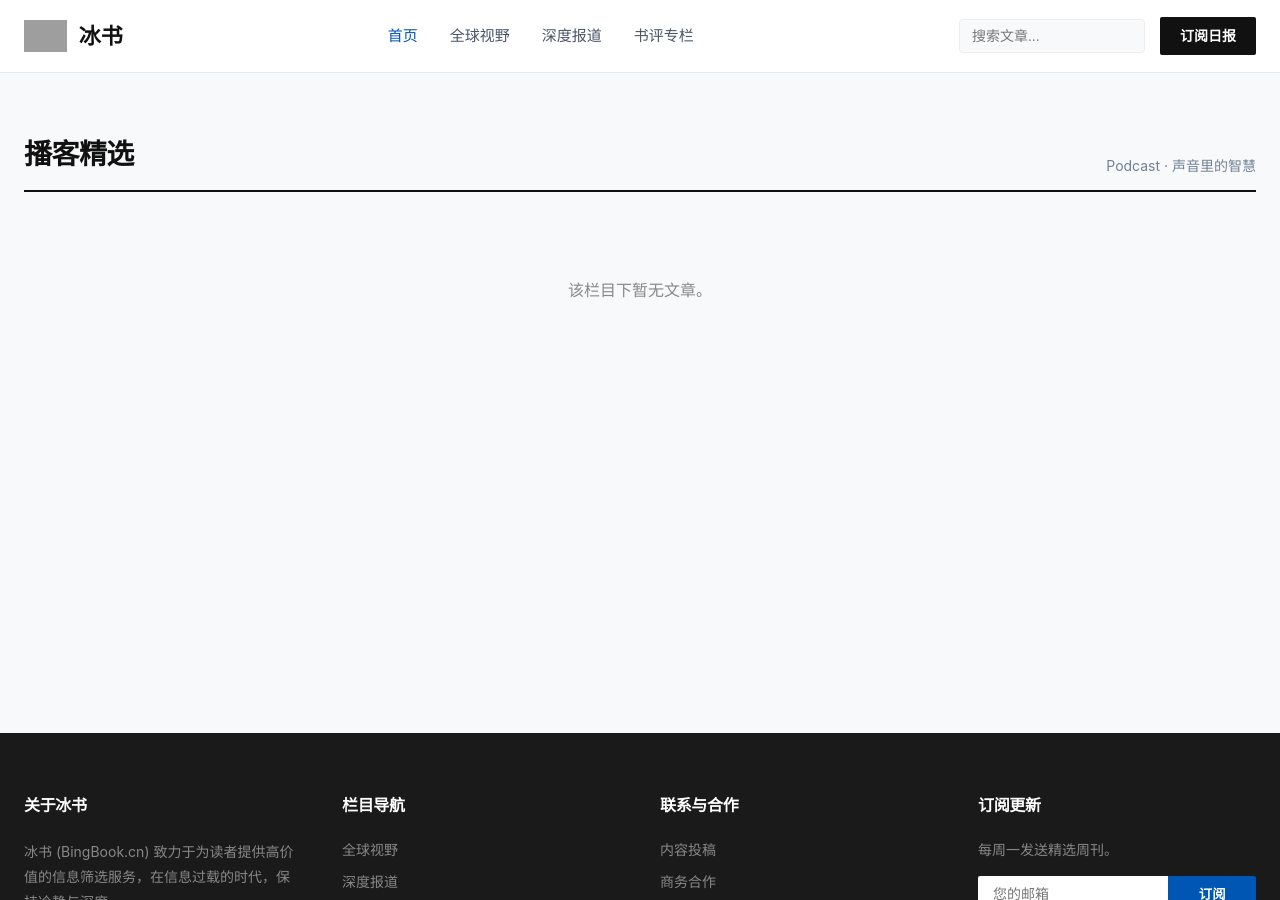
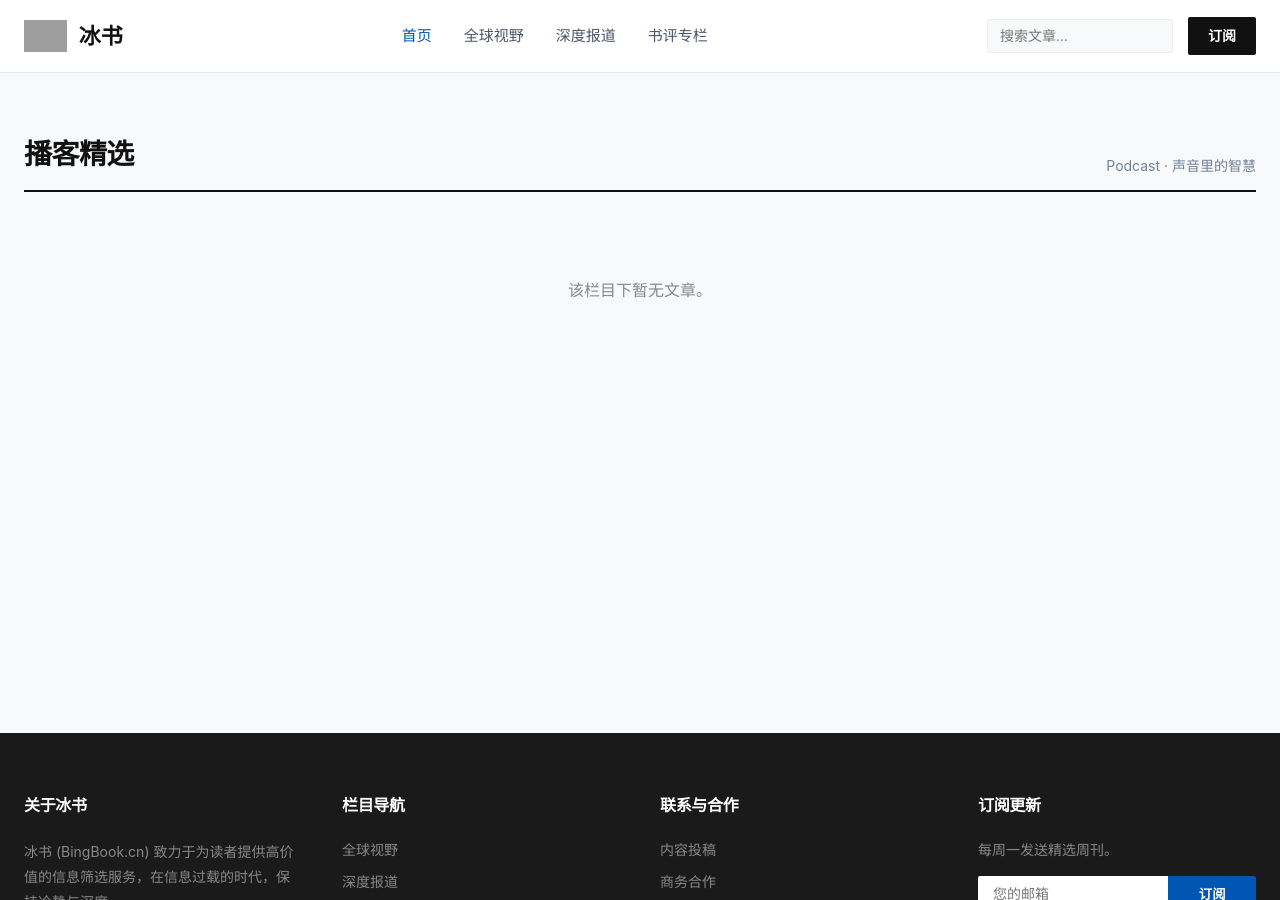
Before and after one commit to rzcne/github.io, a Jekyll site: the page built from podcast.md, in a window 1280 px wide and 900 px high. Built offline with Jekyll 4.4.1, drawn with Linux system fonts in a browser that asks for light colours; grey boxes are pictures that could not be loaded.

Commit message:
Update default.html

```diff
--- a/_layouts/default.html
+++ b/_layouts/default.html
@@ -160,7 +160,7 @@
                     <div id="search-results"></div>
                 </div>
                 <!-- 顶部订阅按钮 -->
-                <a href="#subscribe-section" class="btn-subscribe">订阅日报</a>
+                <a href="#subscribe-section" class="btn-subscribe">订阅</a>
             </div>
         </div>
     </header>
```
